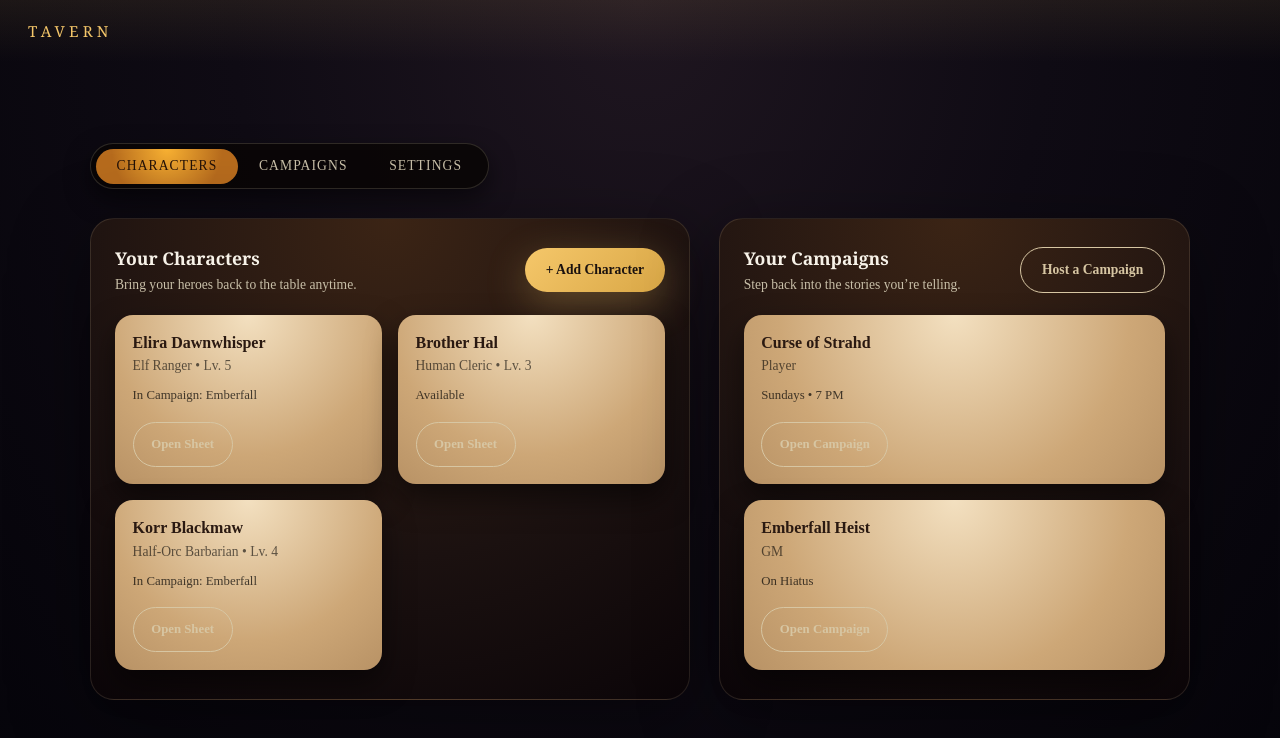
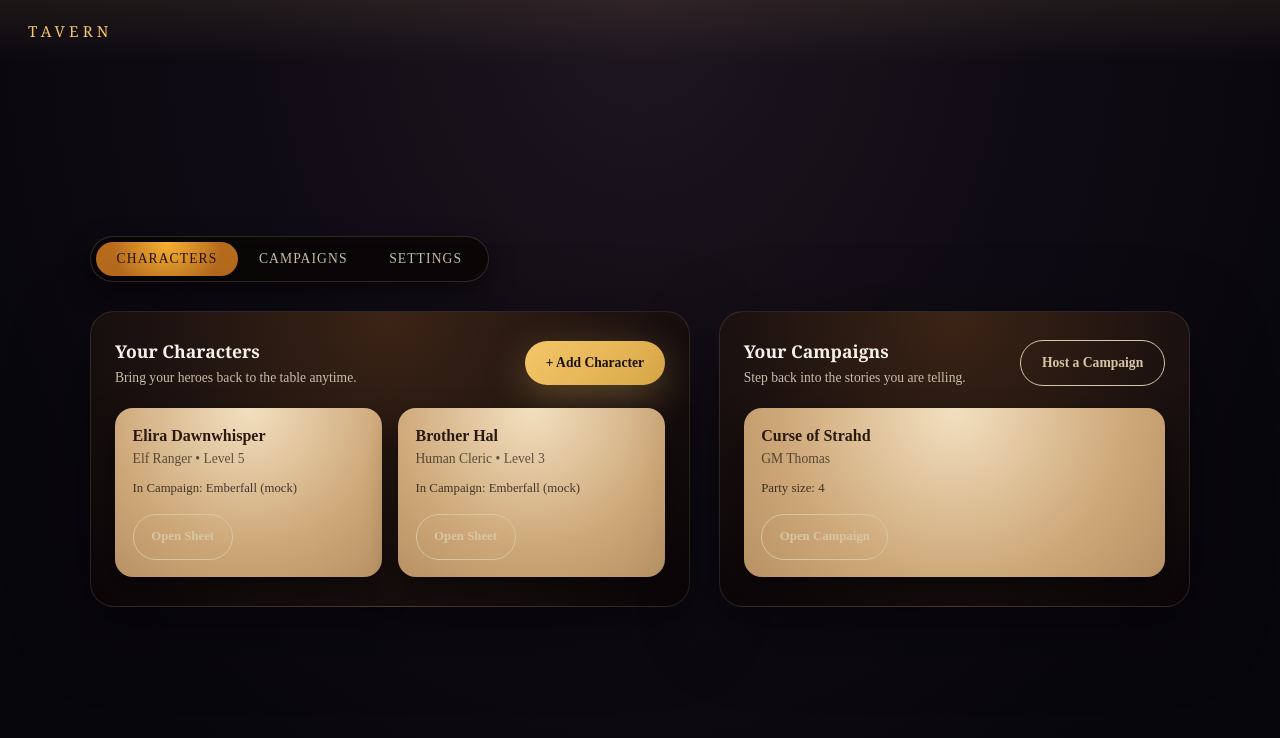
Before and after one commit to 7m8g75z2n4-a11y/tavernproject, a Next.js app: page /dashboard in a window 1280 px wide. Shown: the top 738 px of the page. Built offline with nearby package versions, Linux system fonts and the light colour scheme.

Commit message:
Centralize mock data in lib/data and wire pages to shared models

```diff
--- a/app/dashboard/page.tsx
+++ b/app/dashboard/page.tsx
@@ -1,15 +1,5 @@
-const mockCharacters = [
-  { id: 1, name: "Elira Dawnwhisper", subtitle: "Elf Ranger • Lv. 5", status: "In Campaign: Emberfall" },
-  { id: 2, name: "Brother Hal", subtitle: "Human Cleric • Lv. 3", status: "Available" },
-  { id: 3, name: "Korr Blackmaw", subtitle: "Half-Orc Barbarian • Lv. 4", status: "In Campaign: Emberfall" },
-];
-
-const mockCampaigns = [
-  { id: 1, name: "Curse of Strahd", role: "Player", schedule: "Sundays • 7 PM" },
-  { id: 2, name: "Emberfall Heist", role: "GM", schedule: "On Hiatus" },
-];
-
 import Link from "next/link";
+import { campaigns, characters } from "@/lib/data";
 
 export default function DashboardPage() {
   return (
@@ -41,14 +31,14 @@ export default function DashboardPage() {
           </header>
 
           <div className="dashboard-grid">
-            {mockCharacters.map((c) => (
+            {characters.map((c) => (
               <article key={c.id} className="card parchment-card character-card">
                 <div className="card-header">
                   <h3>{c.name}</h3>
                   <p className="card-subtitle">{c.subtitle}</p>
                 </div>
-                <p className="card-meta">{c.status}</p>
-                <Link href="/characters/1">
+                <p className="card-meta">In Campaign: Emberfall (mock)</p>
+                <Link href={`/characters/${c.id}`}>
                   <button className="btn-secondary card-button" type="button">
                     Open Sheet
                   </button>
@@ -62,7 +52,7 @@ export default function DashboardPage() {
           <header className="dashboard-section-header">
             <div>
               <h2>Your Campaigns</h2>
-              <p>Step back into the stories you’re telling.</p>
+              <p>Step back into the stories you are telling.</p>
             </div>
             <button className="btn-secondary dashboard-section-cta" type="button">
               Host a Campaign
@@ -70,14 +60,14 @@ export default function DashboardPage() {
           </header>
 
           <div className="dashboard-grid">
-            {mockCampaigns.map((c) => (
+            {campaigns.map((c) => (
               <article key={c.id} className="card parchment-card campaign-card">
                 <div className="card-header">
                   <h3>{c.name}</h3>
-                  <p className="card-subtitle">{c.role}</p>
+                  <p className="card-subtitle">{c.gm}</p>
                 </div>
-                <p className="card-meta">{c.schedule}</p>
-                <Link href="/campaigns/1">
+                <p className="card-meta">Party size: {c.party.length}</p>
+                <Link href={`/campaigns/${c.id}`}>
                   <button className="btn-secondary card-button" type="button">
                     Open Campaign
                   </button>
--- /dev/null
+++ b/lib/data.ts
@@ -0,0 +1,126 @@
+// lib/data.ts
+
+// === Types ===
+
+export type AbilityScores = {
+  STR: number;
+  DEX: number;
+  CON: number;
+  INT: number;
+  WIS: number;
+  CHA: number;
+};
+
+export type Character = {
+  id: string;
+  name: string;
+  subtitle: string;
+  hp: string;
+  ac: number;
+  speed: string;
+  stats: AbilityScores;
+  features: string[];
+  inventory: string[];
+  notes: string;
+};
+
+export type CampaignPartyMember = {
+  id: string;
+  name: string;
+  role: string;
+  level: string;
+};
+
+export type Campaign = {
+  id: string;
+  name: string;
+  gm: string;
+  partyLink: string;
+  party: CampaignPartyMember[];
+};
+
+export type Session = {
+  id: string;
+  title: string;
+  date: string;
+  partyName: string;
+};
+
+// === Mock Data ===
+
+export const characters: Character[] = [
+  {
+    id: "1",
+    name: "Elira Dawnwhisper",
+    subtitle: "Elf Ranger • Level 5",
+    hp: "38 / 38",
+    ac: 15,
+    speed: "30 ft",
+    stats: {
+      STR: 10,
+      DEX: 18,
+      CON: 14,
+      INT: 12,
+      WIS: 16,
+      CHA: 11,
+    },
+    features: ["Favored Foe", "Sharpshooter", "Natural Explorer"],
+    inventory: ["Longbow", "Shortswords (2)", "Traveler’s Cloak", "Healing Potion (x2)"],
+    notes: "Scout and archer of the party. Distrustful of cities, prefers the treeline.",
+  },
+  {
+    id: "2",
+    name: "Brother Hal",
+    subtitle: "Human Cleric • Level 3",
+    hp: "24 / 24",
+    ac: 17,
+    speed: "30 ft",
+    stats: {
+      STR: 12,
+      DEX: 10,
+      CON: 14,
+      INT: 11,
+      WIS: 16,
+      CHA: 13,
+    },
+    features: ["Channel Divinity", "Turn Undead", "Blessings of the Sun"],
+    inventory: ["Mace", "Shield with Sunburst", "Holy Symbol", "Healing Kit"],
+    notes: "Soft-spoken, but unshakeable in the face of darkness. Keeps meticulous notes.",
+  },
+];
+
+export const charactersById: Record<string, Character> = Object.fromEntries(
+  characters.map((c) => [c.id, c])
+);
+
+export const campaigns: Campaign[] = [
+  {
+    id: "1",
+    name: "Curse of Strahd",
+    gm: "GM Thomas",
+    partyLink: "https://tavern.app/join/curse-of-strahd-demo",
+    party: [
+      { id: "1", name: "Kael", role: "Race Sorcerer", level: "Level 5" },
+      { id: "2", name: "Rhea", role: "Ranger", level: "Level 3" },
+      { id: "3", name: "Thalia", role: "Elf Cleric", level: "Level 3" },
+      { id: "4", name: "Brennar", role: "Paladin", level: "Level 4" },
+    ],
+  },
+];
+
+export const campaignsById: Record<string, Campaign> = Object.fromEntries(
+  campaigns.map((c) => [c.id, c])
+);
+
+export const sessions: Session[] = [
+  {
+    id: "1",
+    title: "Session 7: The Emberfall Heist",
+    date: "Last played: 12 Rainfall",
+    partyName: "The Emberfall Company",
+  },
+];
+
+export const sessionsById: Record<string, Session> = Object.fromEntries(
+  sessions.map((s) => [s.id, s])
+);
```
Also changed, not shown: app/campaigns/[id]/page.tsx (+5 -36 lines), app/characters/[id]/page.tsx (+3 -43 lines), app/sessions/[id]/page.tsx (+3 -10 lines).
